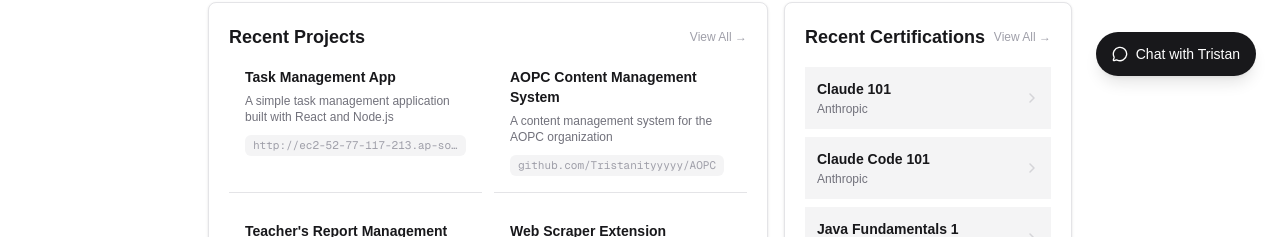
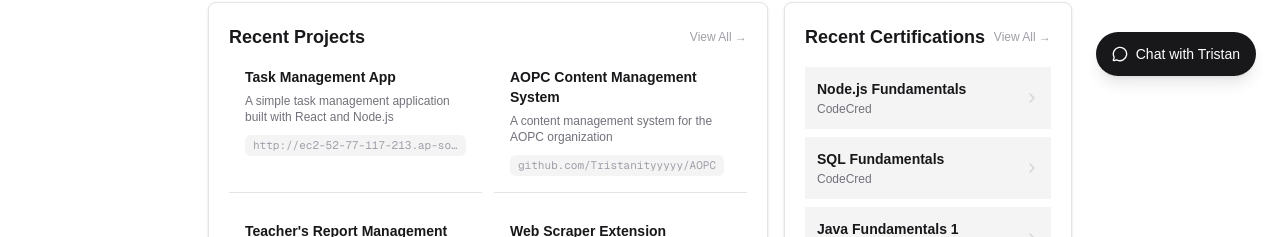
Before and after one commit to Tristanityyyyy/Portfolio, a Next.js app: page / in a window 1280 px wide. Shown: the part 700-937 px from the top of the page. Built offline with nearby package versions, Linux system fonts and the light colour scheme.

Commit message:
refactor: Updated certifications

```diff
--- a/src/app/certifications/page.tsx
+++ b/public/photos/certifications/page.tsx
@@ -1,10 +1,13 @@
 import Link from "next/link";
 
 const allCertifications = [
-  { title: "Claude 101", issuer: "Anthropic", pdf: "/certifications/Claude101.pdf" },
+  { title: "ASP.NET Basics", issuer: "CodeCred", pdf: "https://www.codecred.dev/verify/0866429a-779b-4010-bc0b-d8d1c66b9e7c" },
+  { title: "Node.js Fundamentals", issuer: "CodeCred", pdf: "https://www.codecred.dev/verify/375e8636-b7fd-48d5-b83d-01688b979eb9" },
+  { title: "SQL Fundamentals", issuer: "CodeCred", pdf: "https://www.codecred.dev/verify/59decbbc-a932-4b7f-9817-51b2ceede704" },
+  { title: "Claude 101", issuer: "Anthropic", pdf: "https://verify.skilljar.com/c/fwbj6w5k33cz" },
+  { title: "Claude Code 101", issuer: "Anthropic", pdf: "https://verify.skilljar.com/c/4g3dgwbgyw9t" },
   { title: "Java Fundamentals 1", issuer: "Oracle Academy", pdf: "/certifications/JavaCertificate1.pdf" },
   { title: "Java Fundamentals 2", issuer: "Oracle Academy", pdf: "/certifications/JavaCertificate2.pdf" },
-  { title: "Claude Code 101", issuer: "Anthropic", pdf: "/certifications/ClaudeCode101.pdf" },
   { title: "Systems Administration and Maintenance", issuer: "STI College Balagtas", pdf: "/certifications/SystemsAdminCertificate.pdf" }
 ];
 
--- a/src/components/CertCard.tsx
+++ b/src/components/CertCard.tsx
@@ -4,8 +4,8 @@ import Card from "@/components/ui/Card";
 import Link from "next/link";
 
 const featuredCertifications = [
-  { title: "Claude 101", issuer: "Anthropic", pdf: "/certifications/Claude101.pdf" },
-  { title: "Claude Code 101", issuer: "Anthropic", pdf: "/certifications/ClaudeCode101.pdf" },
+  { title: "Node.js Fundamentals", issuer: "CodeCred", pdf: "https://www.codecred.dev/verify/375e8636-b7fd-48d5-b83d-01688b979eb9" },
+  { title: "SQL Fundamentals", issuer: "CodeCred", pdf: "https://www.codecred.dev/verify/59decbbc-a932-4b7f-9817-51b2ceede704" },
   { title: "Java Fundamentals 1", issuer: "Oracle Academy", pdf: "/certifications/JavaCertificate1.pdf" },
   { title: "Java Fundamentals 2", issuer: "Oracle Academy", pdf: "/certifications/JavaCertificate2.pdf" }
 ];
```
Also changed, not shown: 2 other files (tests, documents, lock files or other folders).
